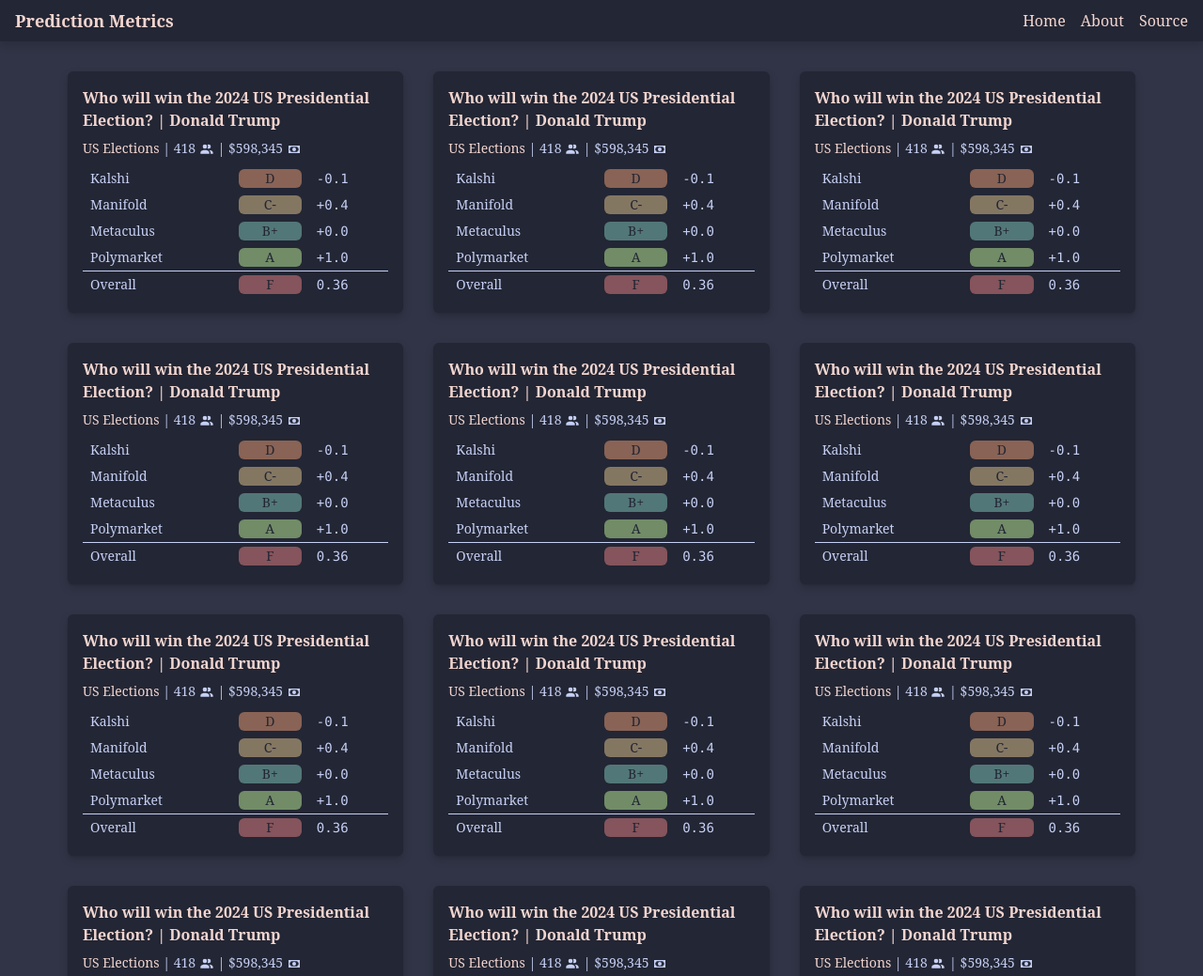
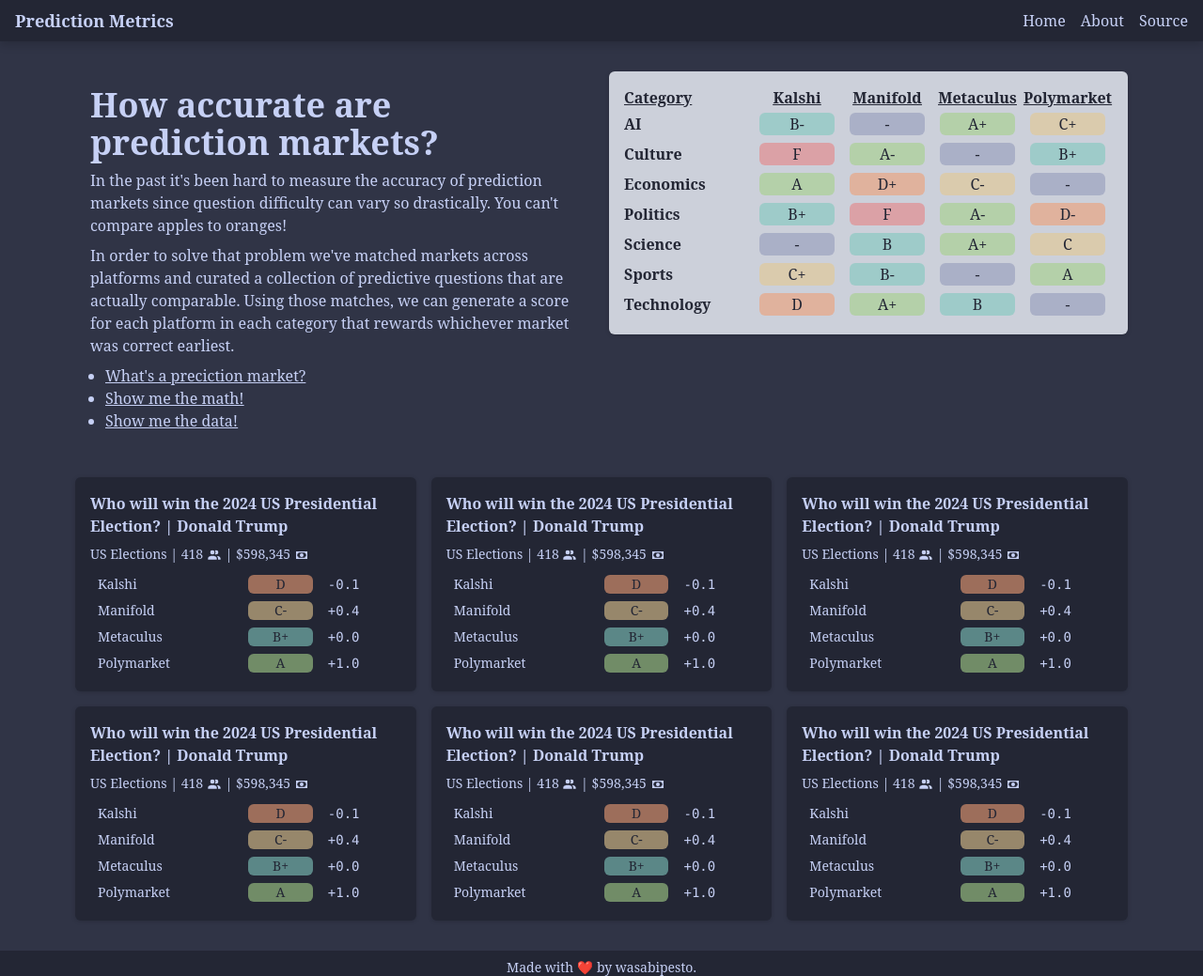
Before and after one commit to wasabipesto/themis, an Astro site in the folder site/: page / in a window 1280 px wide. Shown: the top 1039 px of the page at 94% size. Built offline with nearby package versions, Linux system fonts and the light colour scheme; Astro itself is replaced by a stand-in of ours.

Commit message:
add hero and report card

```diff
--- a/site/src/components/card.astro
+++ /dev/null
@@ -1,111 +0,0 @@
----
-import People from "../icons/people.svg";
-import Money from "../icons/money.svg";
-
-// Placeholder data to display in card.
-// TODO: Fetch this from database, given an ID? Or get passed as an object.
-const data = {
-    title: "Who will win the 2024 US Presidential Election? | Donald Trump",
-    category: "US Elections",
-    traders: 418,
-    volume: 598345,
-    platforms: [
-        { name: "Kalshi", grade: "D", score: -0.1 },
-        { name: "Manifold", grade: "C-", score: 0.4 },
-        { name: "Metaculus", grade: "B+", score: 0.0 },
-        { name: "Polymarket", grade: "A", score: 1.0 },
-    ],
-    overall: {
-        grade: "F",
-        score: 0.36,
-    },
-};
-
-// Formats an input amount as currency ($X,XXX,XXX).
-function formatVolume(amount: number): string {
-    return "$" + (amount / 1).toFixed(0).replace(/\B(?=(\d{3})+(?!\d))/g, ",");
-}
-
-// Rounds to nearest tenth and prefixes a sign if it's not already present.
-function formatRelScore(amount: number): string {
-    const rounded = Math.round(amount * 10) / 10;
-    return (rounded >= 0 ? "+" : "") + rounded.toFixed(1);
-}
-
-// Rounds to nearest hundredth and returns a string.
-function formatAbsScore(amount: number): string {
-    const rounded = Math.round(amount * 100) / 100;
-    return rounded.toFixed(2);
-}
-
-// Converts a grade S-F (with or without modifiers) to a background color.
-function getColorClassFromGrade(grade: string): string {
-    const gradeMap = {
-        S: "bg-blue/60",
-        A: "bg-green/60",
-        B: "bg-teal/50",
-        C: "bg-yellow/50",
-        D: "bg-peach/50",
-        F: "bg-red/50",
-    };
-
-    // @ts-ignore: Map lookup can fail but default is given
-    return gradeMap[grade.charAt(0).toUpperCase()] || "bg-red/50";
-}
----
-
-<div class="max-w-90 bg-crust rounded-md shadow-sm p-4 m-2">
-    <div class="font-bold mb-2">
-        <a href="">
-            {data.title}
-        </a>
-    </div>
-    <div class="text-sm">
-        <a href="">{data.category}</a> |
-        {data.traders}
-        <People height={16} fill="currentColor" class="inline" /> |
-        {formatVolume(data.volume)}
-        <Money height={16} fill="currentColor" class="inline" />
-    </div>
-
-    <table class="mt-2 table-auto text-sm w-full">
-        <tbody>
-            {
-                data.platforms.map((item) => (
-                    <tr>
-                        <td class="px-2">{item.name}</td>
-                        <td class="px-2">
-                            <div
-                                class:list={[
-                                    getColorClassFromGrade(item.grade),
-                                    "rounded-md text-crust px-2 my-1 text-center",
-                                ]}
-                            >
-                                {item.grade}
-                            </div>
-                        </td>
-                        <td class="px-2 font-mono">
-                            {formatRelScore(item.score)}
-                        </td>
-                    </tr>
-                ))
-            }
-            <tr class="border-t-1">
-                <td class="px-2">Overall</td>
-                <td class="px-2">
-                    <div
-                        class:list={[
-                            getColorClassFromGrade(data.overall.grade),
-                            "rounded-md text-crust px-2 my-1 text-center",
-                        ]}
-                    >
-                        {data.overall.grade}
-                    </div>
-                </td>
-                <td class="px-2 font-mono"
-                    >{formatAbsScore(data.overall.score)}</td
-                >
-            </tr>
-        </tbody>
-    </table>
-</div>
--- /dev/null
+++ b/site/src/components/grade-fancy.astro
@@ -0,0 +1,28 @@
+---
+const { grade } = Astro.props;
+
+// Converts a grade S-F (with or without modifiers) to a background color.
+function getColorClassFromGrade(grade: string): string {
+    const gradeMap = {
+        S: "bg-blue/60",
+        A: "bg-green/60",
+        B: "bg-teal/60",
+        C: "bg-yellow/60",
+        D: "bg-peach/60",
+        F: "bg-red/60",
+        "-": "bg-selection/60",
+    };
+
+    // @ts-ignore: Map lookup can fail but default is given
+    return gradeMap[grade.charAt(0).toUpperCase()] || "bg-red/60";
+}
+---
+
+<div
+    class:list={[
+        getColorClassFromGrade(grade),
+        "rounded-md text-crust px-2 my-1 text-center",
+    ]}
+>
+    {grade}
+</div>
--- /dev/null
+++ b/site/src/components/hero.astro
@@ -0,0 +1,24 @@
+<div class="p-4 m-2">
+    <h1 class="text-4xl font-bold">How accurate are prediction markets?</h1>
+    <p class="my-2">
+        In the past it's been hard to measure the accuracy of prediction markets
+        since question difficulty can vary so drastically. You can't compare
+        apples to oranges!
+    </p>
+    <p class="my-2">
+        In order to solve that problem we've matched markets across platforms
+        and curated a collection of predictive questions that are actually
+        comparable. Using those matches, we can generate a score for each
+        platform in each category that rewards whichever market was correct
+        earliest.
+    </p>
+    <ul class="list-disc px-4">
+        <li>
+            <a href="/intro" class="underline">What's a preciction market?</a>
+        </li>
+        <li>
+            <a href="/math" class="underline">Show me the math!</a>
+        </li>
+        <li><a href="/api" class="underline">Show me the data!</a></li>
+    </ul>
+</div>
--- /dev/null
+++ b/site/src/components/market-card.astro
@@ -0,0 +1,72 @@
+---
+import People from "../icons/people.svg";
+import Money from "../icons/money.svg";
+import GradeFancy from "../components/grade-fancy.astro";
+import { formatRelScore, formatVolume } from "../scripts/formatting.ts";
+
+// Placeholder data to display in card.
+// TODO: Fetch this from database, given an ID? Or get passed as an object.
+const data = {
+    title: "Who will win the 2024 US Presidential Election? | Donald Trump",
+    category: "US Elections",
+    traders: 418,
+    volume: 598345,
+    platforms: [
+        { name: "Kalshi", grade: "D", score: -0.1 },
+        { name: "Manifold", grade: "C-", score: 0.4 },
+        { name: "Metaculus", grade: "B+", score: 0.0 },
+        { name: "Polymarket", grade: "A", score: 1.0 },
+    ],
+    overall: {
+        grade: "F",
+        score: 0.36,
+    },
+};
+---
+
+<div class="bg-crust rounded-md drop-shadow-sm p-4 m-2">
+    <div class="font-bold mb-2">
+        <a href="">
+            {data.title}
+        </a>
+    </div>
+    <div class="text-sm">
+        <a href="">{data.category}</a> |
+        {data.traders}
+        <People height={16} fill="currentColor" class="inline" /> |
+        {formatVolume(data.volume)}
+        <Money height={16} fill="currentColor" class="inline" />
+    </div>
+
+    <table class="mt-2 table-auto text-sm w-full">
+        <tbody>
+            {
+                data.platforms.map((platform) => (
+                    <tr>
+                        <td class="px-2">{platform.name}</td>
+                        <td class="px-2">
+                            <GradeFancy grade={platform.grade} />
+                        </td>
+                        <td class="px-2 font-mono">
+                            {formatRelScore(platform.score)}
+                        </td>
+                    </tr>
+                ))
+            }
+            {
+                /* TODO: I don't like how the line makes the overall row look like a sum/average.
+            }
+            <tr class="border-t-1">
+                <td class="px-2">Overall</td>
+                <td class="px-2">
+                    <GradeFancy grade={data.overall.grade} />
+                </td>
+                <td class="px-2 font-mono"
+                    >{formatAbsScore(data.overall.score)}</td
+                >
+            </tr>
+            { */
+            }
+        </tbody>
+    </table>
+</div>
--- /dev/null
+++ b/site/src/components/report-card-desktop.astro
@@ -0,0 +1,146 @@
+---
+import GradeFancy from "../components/grade-fancy.astro";
+
+const platforms = [
+    { name: "Kalshi", link: "/platform/kalshi" },
+    { name: "Manifold", link: "/platform/manifold" },
+    { name: "Metaculus", link: "/platform/metaculus" },
+    { name: "Polymarket", link: "/platform/polymarket" },
+];
+
+const categories = [
+    {
+        name: "AI",
+        link: "/tags/ai",
+        platforms: [
+            { name: "Kalshi", grade: "B-", score: -0.1 },
+            { name: "Manifold", grade: "-", score: 0.4 },
+            { name: "Metaculus", grade: "A+", score: 0.0 },
+            { name: "Polymarket", grade: "C+", score: 1.0 },
+        ],
+        overall: {
+            grade: "B",
+            score: 0.36,
+        },
+    },
+    {
+        name: "Culture",
+        link: "/tags/culture",
+        platforms: [
+            { name: "Kalshi", grade: "F", score: -0.1 },
+            { name: "Manifold", grade: "A-", score: 0.4 },
+            { name: "Metaculus", grade: "-", score: 0.0 },
+            { name: "Polymarket", grade: "B+", score: 1.0 },
+        ],
+        overall: {
+            grade: "C+",
+            score: 0.36,
+        },
+    },
+    {
+        name: "Economics",
+        link: "/tags/economics",
+        platforms: [
+            { name: "Kalshi", grade: "A", score: -0.1 },
+            { name: "Manifold", grade: "D+", score: 0.4 },
+            { name: "Metaculus", grade: "C-", score: 0.0 },
+            { name: "Polymarket", grade: "-", score: 1.0 },
+        ],
+        overall: {
+            grade: "C",
+            score: 0.36,
+        },
+    },
+    {
+        name: "Politics",
+        link: "/tags/politics",
+        platforms: [
+            { name: "Kalshi", grade: "B+", score: -0.1 },
+            { name: "Manifold", grade: "F", score: 0.4 },
+            { name: "Metaculus", grade: "A-", score: 0.0 },
+            { name: "Polymarket", grade: "D-", score: 1.0 },
+        ],
+        overall: {
+            grade: "C-",
+            score: 0.36,
+        },
+    },
+    {
+        name: "Science",
+        link: "/tags/science",
+        platforms: [
+            { name: "Kalshi", grade: "-", score: -0.1 },
+            { name: "Manifold", grade: "B", score: 0.4 },
+            { name: "Metaculus", grade: "A+", score: 0.0 },
+            { name: "Polymarket", grade: "C", score: 1.0 },
+        ],
+        overall: {
+            grade: "B+",
+            score: 0.36,
+        },
+    },
+    {
+        name: "Sports",
+        link: "/tags/sports",
+        platforms: [
+            { name: "Kalshi", grade: "C+", score: -0.1 },
+            { name: "Manifold", grade: "B-", score: 0.4 },
+            { name: "Metaculus", grade: "-", score: 0.0 },
+            { name: "Polymarket", grade: "A", score: 1.0 },
+        ],
+        overall: {
+            grade: "B-",
+            score: 0.36,
+        },
+    },
+    {
+        name: "Technology",
+        link: "/tags/technology",
+        platforms: [
+            { name: "Kalshi", grade: "D", score: -0.1 },
+            { name: "Manifold", grade: "A+", score: 0.4 },
+            { name: "Metaculus", grade: "B", score: 0.0 },
+            { name: "Polymarket", grade: "-", score: 1.0 },
+        ],
+        overall: {
+            grade: "B",
+            score: 0.36,
+        },
+    },
+];
+---
+
+<div
+    class="bg-base-light text-crust rounded-md drop-shadow-sm p-4 m-2 overflow-x-auto"
+>
+    <table class="table-auto w-full">
+        <thead>
+            <tr>
+                <th class="text-left min-w-24 underline">Category</th>
+                {
+                    platforms.map((platform) => (
+                        <th class="text-center text-crust min-w-20 w-24 underline">
+                            <a href={platform.link}>{platform.name}</a>
+                        </th>
+                    ))
+                }
+            </tr>
+        </thead>
+        <tbody>
+            {
+                categories.map((cat) => (
+                    <tr>
+                        <td class="text-left font-semibold">
+                            <a href={cat.link}>{cat.name}</a>
+                        </td>
+                        {cat.platforms.map((platform) => (
+                            <td class="text-center px-2">
+                                <GradeFancy grade={platform.grade} />
+                            </td>
+                        ))}
+                    </tr>
+                ))
+            }
+        </tbody>
+    </table>
+</div>
--- /dev/null
+++ b/site/src/components/report-card-mobile.astro
@@ -0,0 +1,141 @@
+---
+import GradeFancy from "../components/grade-fancy.astro";
+import { formatRelScore } from "../scripts/formatting.ts";
+
+const platforms = [
+    { name: "Kalshi", link: "/platform/kalshi" },
+    { name: "Manifold", link: "/platform/manifold" },
+    { name: "Metaculus", link: "/platform/metaculus" },
+    { name: "Polymarket", link: "/platform/polymarket" },
+];
+
+const categories = [
+    {
+        name: "AI",
+        link: "/tags/ai",
+        platforms: [
+            { name: "Kalshi", grade: "B-", score: -0.1 },
+            { name: "Manifold", grade: "-", score: 0.4 },
+            { name: "Metaculus", grade: "A+", score: 0.0 },
+            { name: "Polymarket", grade: "C+", score: 1.0 },
+        ],
+        overall: {
+            grade: "B",
+            score: 0.36,
+        },
+    },
+    {
+        name: "Culture",
+        link: "/tags/culture",
+        platforms: [
+            { name: "Kalshi", grade: "F", score: -0.1 },
+            { name: "Manifold", grade: "A-", score: 0.4 },
+            { name: "Metaculus", grade: "-", score: 0.0 },
+            { name: "Polymarket", grade: "B+", score: 1.0 },
+        ],
+        overall: {
+            grade: "C+",
+            score: 0.36,
+        },
+    },
+    {
+        name: "Economics",
+        link: "/tags/economics",
+        platforms: [
+            { name: "Kalshi", grade: "A", score: -0.1 },
+            { name: "Manifold", grade: "D+", score: 0.4 },
+            { name: "Metaculus", grade: "C-", score: 0.0 },
+            { name: "Polymarket", grade: "-", score: 1.0 },
+        ],
+        overall: {
+            grade: "C",
+            score: 0.36,
+        },
+    },
+    {
+        name: "Politics",
+        link: "/tags/politics",
+        platforms: [
+            { name: "Kalshi", grade: "B+", score: -0.1 },
+            { name: "Manifold", grade: "F", score: 0.4 },
+            { name: "Metaculus", grade: "A-", score: 0.0 },
+            { name: "Polymarket", grade: "D-", score: 1.0 },
+        ],
+        overall: {
+            grade: "C-",
+            score: 0.36,
+        },
+    },
+    {
+        name: "Science",
+        link: "/tags/science",
+        platforms: [
+            { name: "Kalshi", grade: "-", score: -0.1 },
+            { name: "Manifold", grade: "B", score: 0.4 },
+            { name: "Metaculus", grade: "A+", score: 0.0 },
+            { name: "Polymarket", grade: "C", score: 1.0 },
+        ],
+        overall: {
+            grade: "B+",
+            score: 0.36,
+        },
+    },
+    {
+        name: "Sports",
+        link: "/tags/sports",
+        platforms: [
+            { name: "Kalshi", grade: "C+", score: -0.1 },
+            { name: "Manifold", grade: "B-", score: 0.4 },
+            { name: "Metaculus", grade: "-", score: 0.0 },
+            { name: "Polymarket", grade: "A", score: 1.0 },
+        ],
+        overall: {
+            grade: "B-",
+            score: 0.36,
+        },
+    },
+    {
+        name: "Technology",
+        link: "/tags/technology",
+        platforms: [
+            { name: "Kalshi", grade: "D", score: -0.1 },
+            { name: "Manifold", grade: "A+", score: 0.4 },
+            { name: "Metaculus", grade: "B", score: 0.0 },
+            { name: "Polymarket", grade: "-", score: 1.0 },
+        ],
+        overall: {
+            grade: "B",
+            score: 0.36,
+        },
+    },
+];
+---
+
+<div
+    class="bg-base-light text-crust rounded-md shadow-sm p-4 m-2 overflow-x-auto"
+>
+    {
+        categories.map((cat) => (
+            <div class="pb-2">
+                <h2 class="font-bold border-b-2">
+                    <a href={cat.link}>{cat.name}</a>
+                </h2>
+                <table class="mt-2 table-auto text-sm w-full">
+                    <tbody>
+                        {cat.platforms.map((platform) => (
+                            <tr>
+                                <td class="px-2">{platform.name}</td>
+                                <td class="px-2">
+                                    <GradeFancy grade={platform.grade} />
+                                </td>
+                                <td class="px-2 font-mono">
+                                    {formatRelScore(platform.score)}
+                                </td>
+                            </tr>
+                        ))}
+                    </tbody>
+                </table>
+            </div>
+        ))
+    }
+</div>
--- a/site/src/layouts/base.astro
+++ b/site/src/layouts/base.astro
@@ -15,7 +15,9 @@ const { title } = Astro.props;
     </head>
     <body class="bg-base selection:bg-selection/30 text-text font-display">
         <Header />
-        <slot />
+        <div class="max-w-6xl mx-auto grid p-2 place-content-evenly">
+            <slot />
+        </div>
         <Footer />
     </body>
 </html>
--- a/site/src/pages/index.astro
+++ b/site/src/pages/index.astro
@@ -1,23 +1,27 @@
 ---
 import Base from "../layouts/base.astro";
-import Card from "../components/card.astro";
+import MarketCard from "../components/market-card.astro";
+import Hero from "../components/hero.astro";
+import ReportCardDesktop from "../components/report-card-desktop.astro";
+import ReportCardMobile from "../components/report-card-mobile.astro";
 ---
 
 <Base title="Home">
-    <div
-        class="max-w-6xl mx-auto items-center grid grid-cols-1 md:grid-cols-2 lg:grid-cols-3 gap-4 py-6 drop-shadow-lg"
-    >
-        <Card />
-        <Card />
-        <Card />
-        <Card />
-        <Card />
-        <Card />
-        <Card />
-        <Card />
-        <Card />
-        <Card />
-        <Card />
-        <Card />
+    <div class="grid grid-cols-1 md:grid-cols-2 pt-4">
+        <Hero />
+        <div class="hidden md:block">
+            <ReportCardDesktop />
+        </div>
+        <div class="md:hidden">
+            <ReportCardMobile />
+        </div>
+    </div>
+    <div class="grid grid-cols-1 md:grid-cols-2 lg:grid-cols-3 py-4">
+        <MarketCard />
+        <MarketCard />
+        <MarketCard />
+        <MarketCard />
+        <MarketCard />
+        <MarketCard />
     </div>
 </Base>
--- /dev/null
+++ b/site/src/scripts/formatting.ts
@@ -0,0 +1,16 @@
+// Formats an input amount as currency ($X,XXX,XXX).
+export function formatVolume(amount: number): string {
+  return "$" + (amount / 1).toFixed(0).replace(/\B(?=(\d{3})+(?!\d))/g, ",");
+}
+
+// Rounds to nearest tenth and prefixes a sign if it's not already present.
+export function formatRelScore(amount: number): string {
+  const rounded = Math.round(amount * 10) / 10;
+  return (rounded >= 0 ? "+" : "") + rounded.toFixed(1);
+}
+
+// Rounds to nearest hundredth and returns a string.
+export function formatAbsScore(amount: number): string {
+  const rounded = Math.round(amount * 100) / 100;
+  return rounded.toFixed(2);
+}
--- a/site/src/styles/global.css
+++ b/site/src/styles/global.css
@@ -30,9 +30,6 @@
     --color-crust: rgb(35, 38, 52);
 }
 
-a {
-    color: var(--color-rosewater);
-}
 a:hover {
     text-decoration: underline;
 }
```
